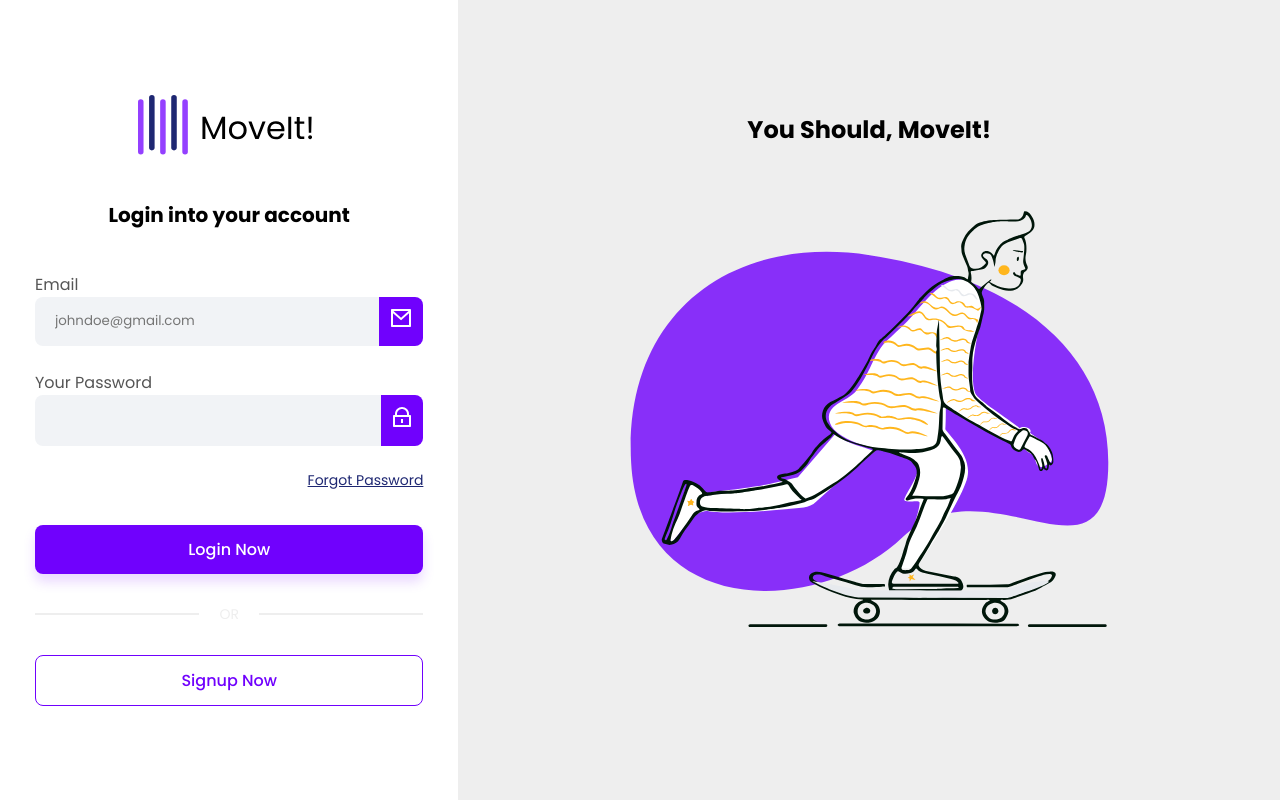
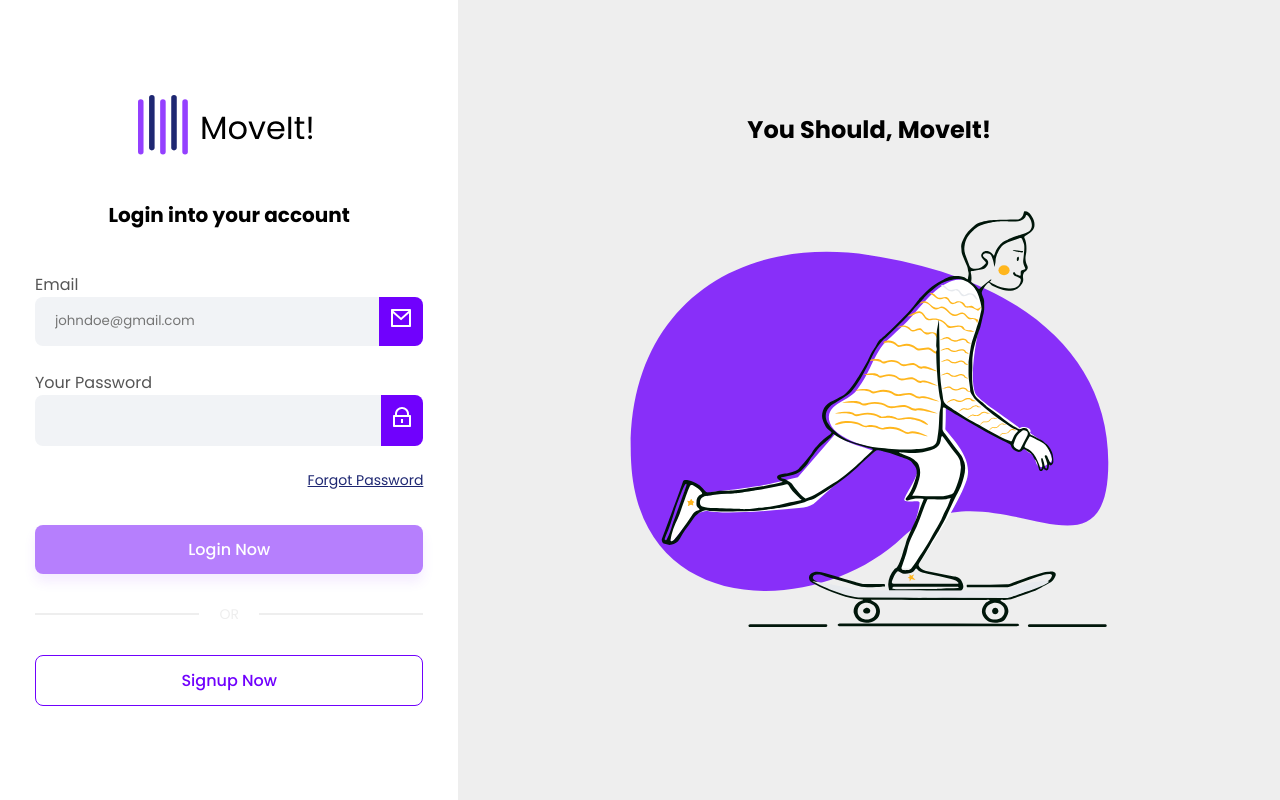
Before and after one commit to lucasmoraist/tela-login-frontend, an Angular app: page /login in a window 1280 px wide. Built offline with nearby package versions, Linux system fonts and the light colour scheme.

Commit message:
feat: btn disabled

```diff
--- a/src/app/components/default-login-layout/default-login-layout.component.html
+++ b/src/app/components/default-login-layout/default-login-layout.component.html
@@ -6,7 +6,11 @@
         <ng-content><!--Insere tudo que está passando dentro da tag no componente login.component --></ng-content>
 
         <div class="btn-wrapper">
-            <button class="btn-primary" (click)="submit()">{{ primaryBtnText }}</button>
+            <button
+                class="btn-primary"
+                (click)="submit()"
+                [disabled]="disablePrimaryBtn"
+            >{{ primaryBtnText }}</button>
 
             <div class="divider">
                 <div></div>
--- a/src/app/components/default-login-layout/default-login-layout.component.scss
+++ b/src/app/components/default-login-layout/default-login-layout.component.scss
@@ -73,6 +73,10 @@
                 padding: 12px 24px;
                 cursor: pointer;
 
+                &:disabled{
+                    opacity: .5;
+                }
+
                 &.btn-primary {
                     background-color: $primary-color;
                     color: #fff;
--- a/src/app/components/default-login-layout/default-login-layout.component.ts
+++ b/src/app/components/default-login-layout/default-login-layout.component.ts
@@ -13,6 +13,7 @@
   @Input() title: string = "";
   @Input() primaryBtnText: string = "";
   @Input() secondaryBtnText: string = "";
+  @Input() disablePrimaryBtn: boolean = true;
   @Output("submit") onSubmit = new EventEmitter();
   @Output("navigate") onNavigate = new EventEmitter();
 
--- a/src/app/pages/login/login.component.html
+++ b/src/app/pages/login/login.component.html
@@ -4,6 +4,7 @@
     secondaryBtnText="Signup Now"
     (submit)="submit()"
     (navigate)="navigate()"
+    [disablePrimaryBtn]="!loginForm.valid"
     >
 
     <form [formGroup]="loginForm">
```
